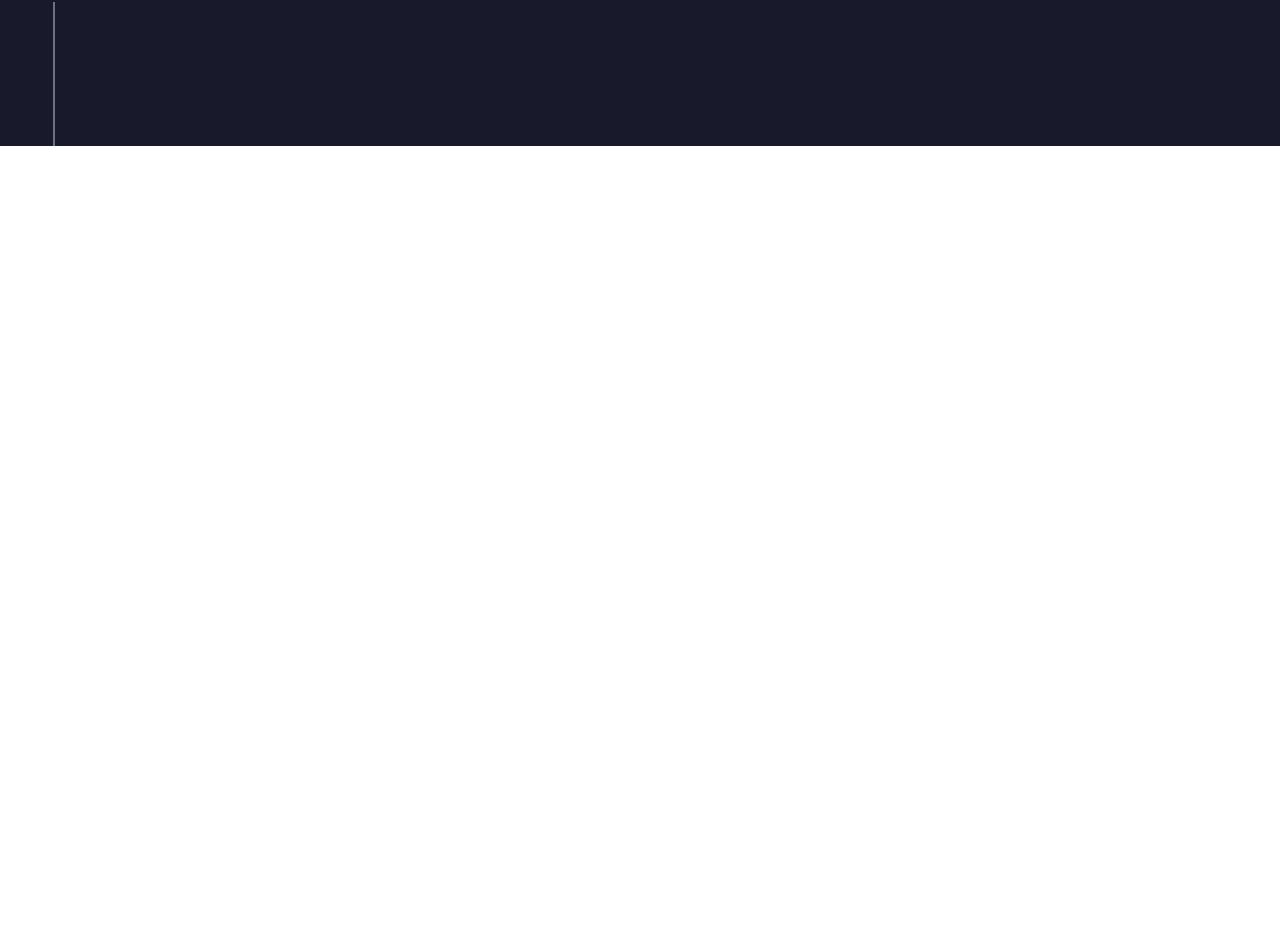
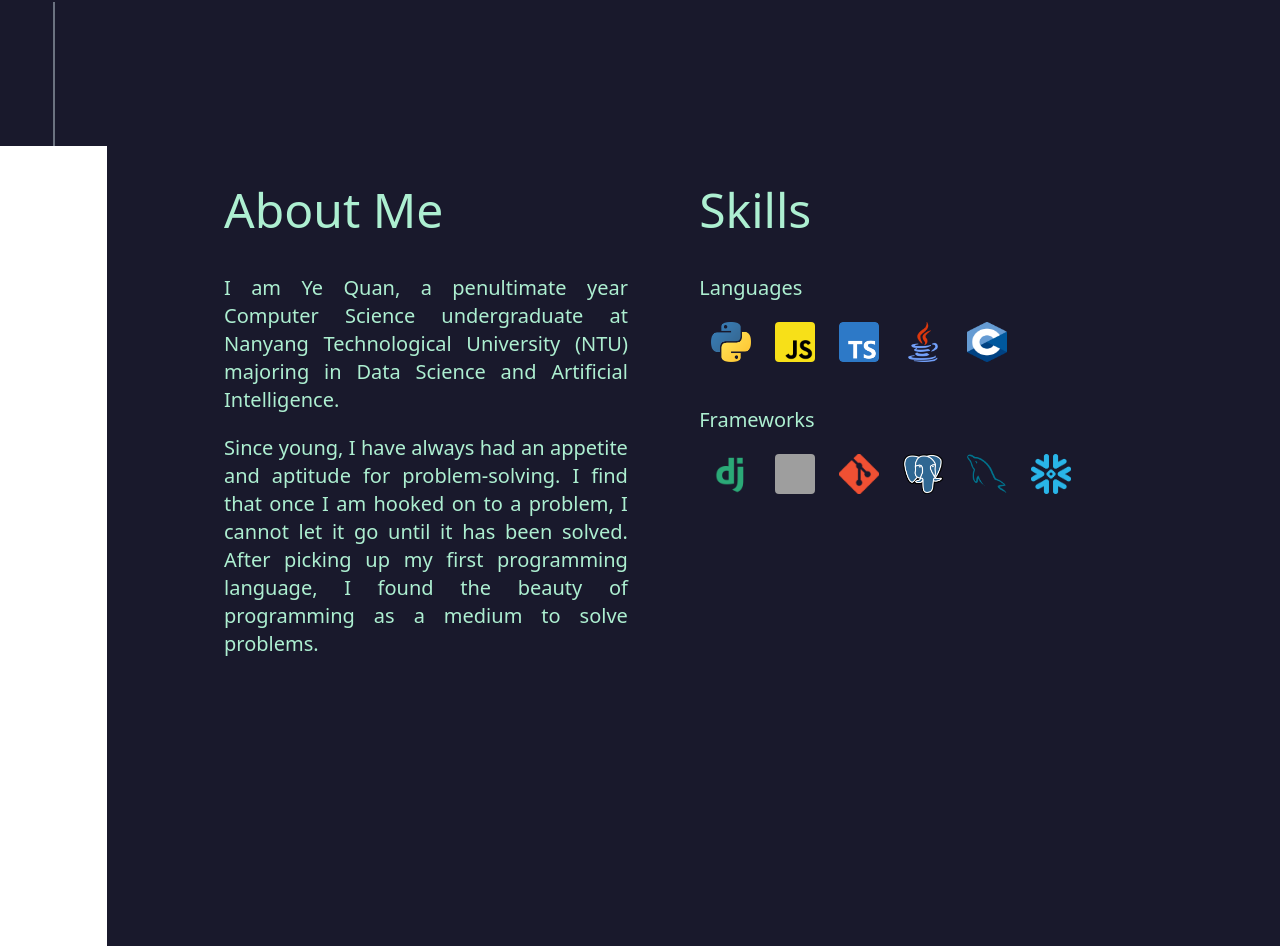
Before and after one commit to yequan99/yequan99.github.io, a React (Create React App) app: page / in a window 1280 px wide. Shown: the part 654-1600 px from the top of the page. Before the commit the page ends 800 px from the top, so only its background shows below. Built offline with nearby package versions, Linux system fonts and the light colour scheme; grey boxes are pictures that could not be loaded.

Commit message:
Added About page

```diff
--- a/src/App.js
+++ b/src/App.js
@@ -1,19 +1,21 @@
 import Navbar from './components/Navbar'
 import Sidebar from './components/Sidebar'
 import Landing from './components/Landing'
+import About from './components/About'
 
 export default function App() {
   return (
     <>
       <div className="w-full h-screen">
-        <div className="sticky top-0 z-50 h-[10%] bg-[#19192C]">
+        <div className="fixed w-full top-0 z-50 h-[10%] bg-[#19192C]">
           <Navbar />
         </div>
         <div className="fixed top-[10%] h-[90%] w-1/12 bg-[#19192C] hidden md:block">
           <Sidebar />
         </div>
-        <div className="bg-[#19192C] pl-24 h-[90%] w-full md:float-right md:w-11/12">
+        <div className="h-full w-full bg-[#19192C] md:float-right md:w-11/12">
           <Landing />
+          <About />
         </div>
       </div>
     </>
--- /dev/null
+++ b/src/components/About.js
@@ -0,0 +1,34 @@
+import Logo from './Logo.js';
+import { python, javascript, typescript, java, c, django, react, snowflake, mysql, git, psql } from '../assets/logos.js';
+
+export default function About() {
+
+    const languages = [python, javascript, typescript, java, c]
+    const framework = [django, react, git, psql, mysql, snowflake]
+
+    return(
+        <div className="flex flex-col w-full h-full pl-[10%] pt-10 bg-[#19192C] lg:flex-row">
+            <div className="w-full lg:w-[45%]">
+                <h1 className="text-5xl text-[#ADEFD1FF] pb-10">About Me</h1>
+                <div className="w-[85%]">
+                    <p className="pb-5 text-xl text-[#ADEFD1FF] text-justify">
+                        I am Ye Quan, a penultimate year Computer Science undergraduate at Nanyang Technological University (NTU)
+                        majoring in Data Science and Artificial Intelligence.
+                    </p>
+                    <p className="text-xl text-[#ADEFD1FF] text-justify">
+                        Since young, I have always had an appetite and aptitude for problem-solving. I find that once I am hooked
+                        on to a problem, I cannot let it go until it has been solved. After picking up my first programming language,
+                        I found the beauty of programming as a medium to solve problems.
+                    </p>
+                </div>
+            </div>
+            <div className="pt-10 w-full lg:w-[55%] lg:pt-0">
+                <h1 className="text-5xl text-[#ADEFD1FF] pb-10">Skills</h1>
+                <h1 className="text-xl text-[#ADEFD1FF] pb-5">Languages</h1>
+                <Logo logos={languages} />
+                <h1 className="text-xl text-[#ADEFD1FF] py-5">Frameworks</h1>
+                <Logo logos={framework} />
+            </div>
+        </div>
+    );
+}
--- a/src/components/Landing.js
+++ b/src/components/Landing.js
@@ -20,8 +20,9 @@ export default function Landing() {
         typed.destroy();
         };
     }, []);
+
     return(
-        <div className="flex flex-col-reverse w-full h-full items-center lg:flex-row">
+        <div className="flex flex-col-reverse pl-[10%] w-full h-full items-center lg:flex-row">
             <div className="w-full text-center lg:h-[50%] lg:w-[45%] lg:text-left">
                 <span className="text-xl text-[#ADEFD1FF]" ref={el}></span>
                 <ul>
--- /dev/null
+++ b/src/components/Logo.js
@@ -0,0 +1,12 @@
+export default function Logo({ logos }) {
+    return (
+        <div className="flex">
+            {logos.map(({ names, img }) => (
+                <div className="group flex flex-col items-center w-[4rem]">
+                    <img className="h-[2.5rem] w-[2.5rem] rounded-[10%] transition delay-350 hover:scale-110" src={img} alt={names} />
+                    <span className="invisible pt-2 text-[#ADEFD1FF] text-xs transition delay-350 group-hover:visible">{names}</span>
+                </div>
+            ))}
+        </div>
+    );
+}
--- a/tailwind.config.js
+++ b/tailwind.config.js
@@ -5,9 +5,11 @@ module.exports = {
   ],
   theme: {
     extend: {},
-    // colors: {
-    //   'midnight': '#19192C'
-    // }
+  },
+  variants: {
+    extend: {
+      visibility: ["group-hover"],
+    },
   },
   plugins: [],
 }
```
Lines whose indentation alone changed are shown as unchanged.
